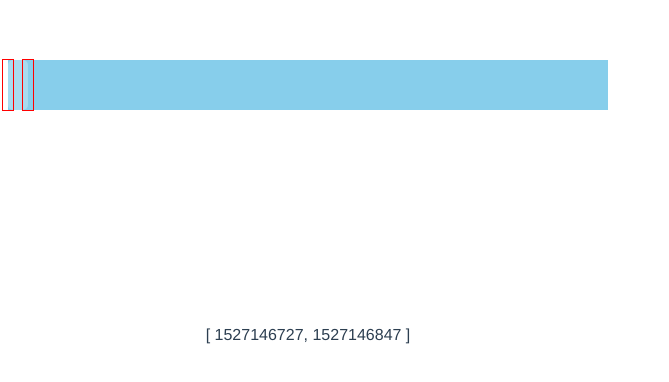
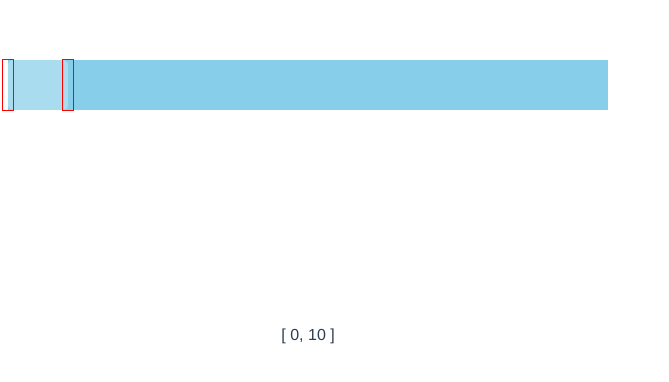
Before and after one commit to ChenPt/vue-slider, a Vue app: page / in a window 1280 px wide. Shown: the top 382 px of the page, without its empty margins (0-669 px from the left). Built offline with nearby package versions, Linux system fonts and the light colour scheme.

Commit message:
[M] Change the test Vue

```diff
--- a/src/components/test.vue
+++ b/src/components/test.vue
@@ -1,8 +1,8 @@
 <template>
     <div class="hello">
-        <drag v-model="time" :range="range"></drag>
-        <!-- <test1 v-model="time"></test1> -->
-        <p>{{ time }}</p>
+        <drag v-model="initData" :range="range"></drag>
+        <!-- <test1 v-model="initData"></test1> -->
+        <p>{{ initData }}</p>
     </div>
 </template>
 
@@ -21,13 +21,28 @@
             return {
                 //相差两分钟
                 //传入unix时间戳时间为
-                time: [toUnixTime(+new Date()) - 3600, toUnixTime(+new Date()) - 3480],
-                range: [toUnixTime(+new Date()) - 3600, toUnixTime(+new Date())]
+                // initData: [toUnixTime(+new Date()) - 3600, toUnixTime(+new Date()) - 3480],
+                // range: [toUnixTime(+new Date()) - 3600, toUnixTime(+new Date())]
+
+                initData: [0, 10],  //开始的区间范围
+                range: [0, 100]     //整体可选的范围
             }
         },
         methods: {
+            testValInit(type) {
+                if(type === 'time') {
+                    this.initData = [toUnixTime(+new Date()) - 3600, toUnixTime(+new Date()) - 3480]
+                    this.range = [toUnixTime(+new Date()) - 3600, toUnixTime(+new Date())]
+                }
+
+                if(type === 'number') {
+                    this.initData = [0, 10]
+                    this.range = [0, 100]
+                }
+            }
         },
         mounted() {
+            this.testValInit('number')
         }
     }
 
```
